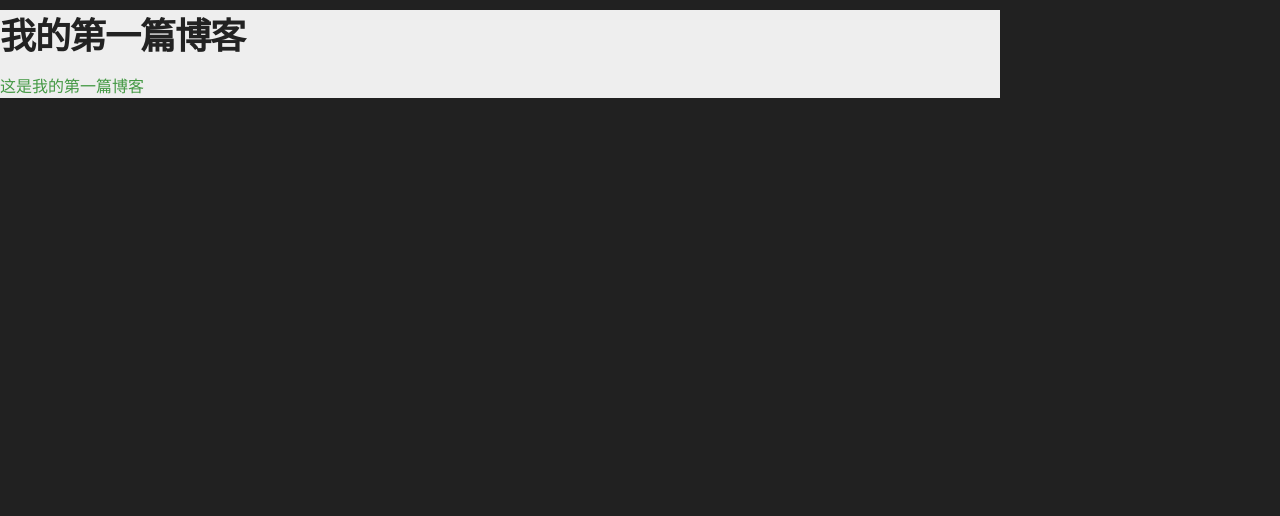
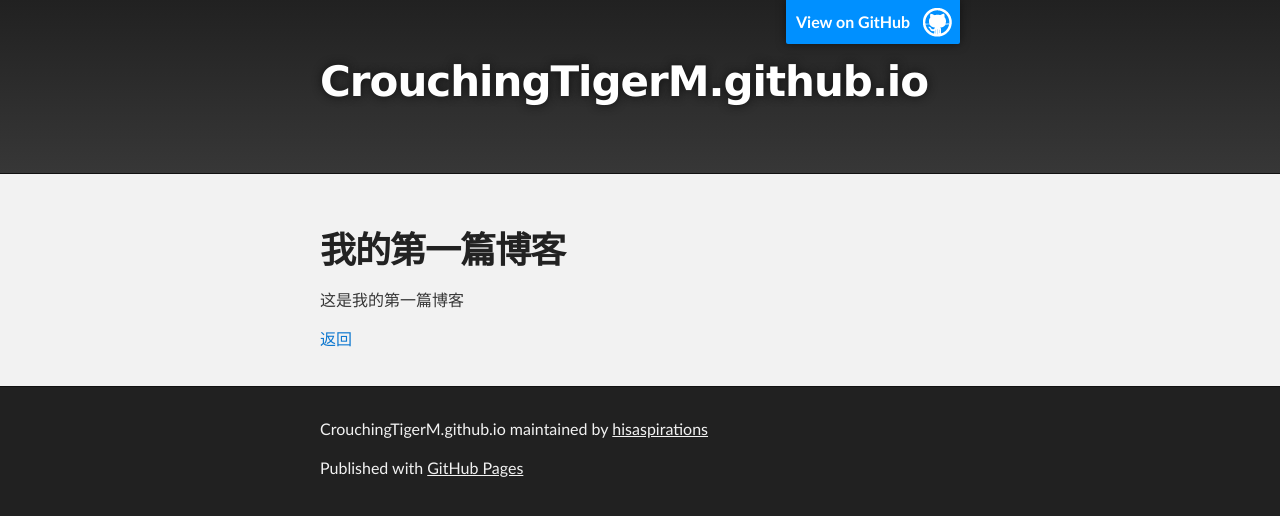
Before and after one commit to hisaspirations/CrouchingTigerM.github.io, a Jekyll site: the page built from _posts/2017-12-06-my-first-article.md, in a window 1280 px wide. Shown: the top 516 px of the page. Built offline with Jekyll 4.4.1, drawn with Linux system fonts in a browser that asks for light colours; the repository's description, which GitHub fills in, is left out.

Commit message:
美化页面

```diff
--- a/_layouts/post.html
+++ b/_layouts/post.html
@@ -10,6 +10,37 @@
     <link rel="stylesheet" type="text/css" media="screen" href="{{ '/assets/css/style.css?v=' | append: site.github.build_revision | relative_url }}">
 </head>
 <body>
-    <article>{{page.content}}</article>
+        <div id="header_wrap" class="outer">
+                <header class="inner">
+                  <a id="forkme_banner" href="{{ site.github.repository_url }}">View on GitHub</a>
+
+                  <h1 id="project_title">{{ site.title | default: site.github.repository_name }}</h1>
+                  <h2 id="project_tagline">{{ site.description | default: site.github.project_tagline }}</h2>
+
+                  {% if site.show_downloads %}
+                    <section id="downloads">
+                      <a class="zip_download_link" href="{{ site.github.zip_url }}">Download this project as a .zip file</a>
+                      <a class="tar_download_link" href="{{ site.github.tar_url }}">Download this project as a tar.gz file</a>
+                    </section>
+                  {% endif %}
+                </header>
+            </div>
+
+            <!-- MAIN CONTENT -->
+            <div id="main_content_wrap" class="outer">
+              <section id="main_content" class="inner">
+                {{ content }}
+              </section>
+            </div>
+
+            <!-- FOOTER  -->
+            <div id="footer_wrap" class="outer">
+              <footer class="inner">
+                {% if site.github.is_project_page %}
+                <p class="copyright">{{ site.title | default: site.github.repository_name }} maintained by <a href="{{ site.github.owner_url }}">{{ site.github.owner_name }}</a></p>
+                {% endif %}
+                <p>Published with <a href="https://pages.github.com">GitHub Pages</a></p>
+              </footer>
+            </div>
 </body>
 </html>
--- a/_posts/2017-12-06-my-first-article.md
+++ b/_posts/2017-12-06-my-first-article.md
@@ -6,3 +6,5 @@ title: My First Article
 =============
 
 这是我的第一篇博客
+
+[返回](./)
```
Also changed, not shown: _posts/2018-05-22-webpack-learn-note-01.md (+3 -0 lines), _posts/2018-05-23-webpack-learn-note-02.md (+2 -0 lines), _posts/2018-06-05-JavaScript-judge-a-variable-is-or-not-array.md (+2 -0 lines).
